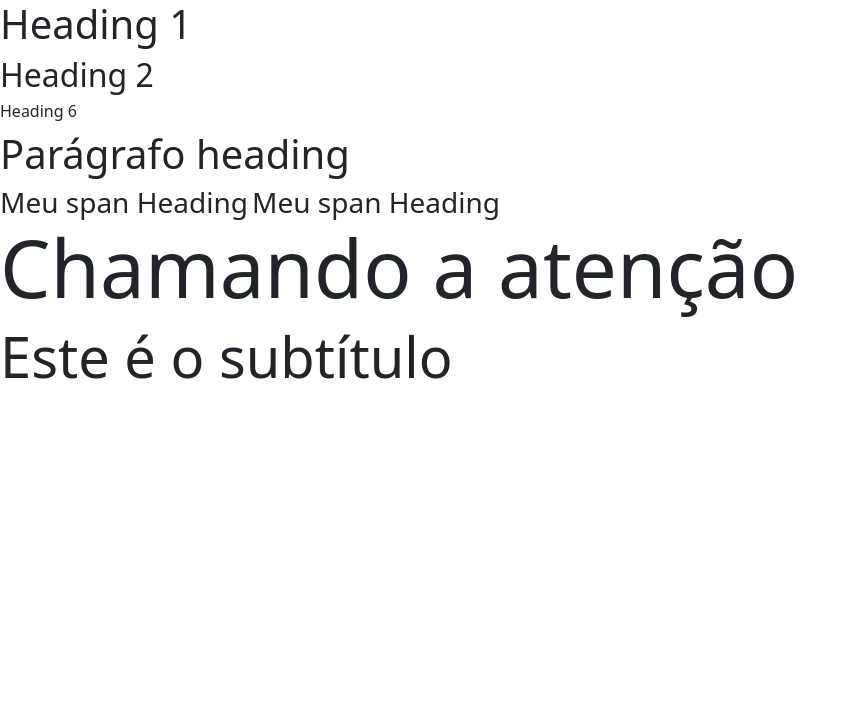
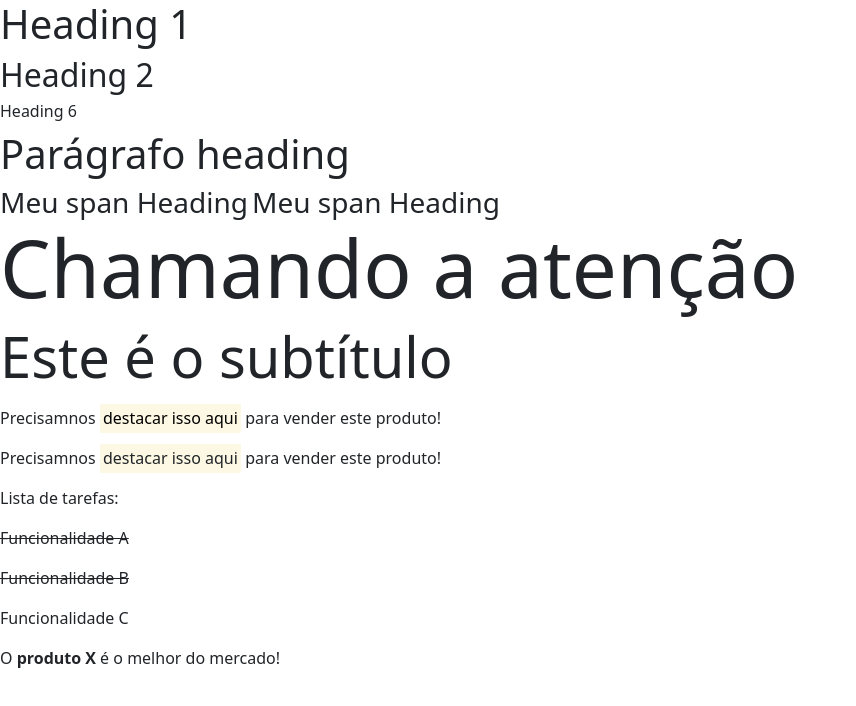
Before and after one commit to luizvelasco/curso_bootstrap5, a plain HTML site: page 06_conteudo/1_aulas/index.html in a window 1280 px wide. Shown: the whole page, without its empty margins (0-856 px from the left). Drawn offline with nearby package versions, Linux system fonts and the light colour scheme.

Commit message:
elementos inline

```diff
--- a/06_conteudo/1_aulas/css/styles.css
+++ b/06_conteudo/1_aulas/css/styles.css
@@ -0,0 +1,3 @@
+body {
+    padding-bottom: 500px;
+}
--- a/06_conteudo/1_aulas/index.html
+++ b/06_conteudo/1_aulas/index.html
@@ -23,5 +23,16 @@
     <h1 class="display-1">Chamando a atenção</h1>
     <p class="display-4">Este é o subtítulo</p>
 
+    <!-- Elementos inline -->
+    <p>Precisamnos <mark>destacar isso aqui</mark> para vender este produto!</p>
+    <p>Precisamnos <span class="mark">destacar isso aqui</span> para vender este produto!</p>
+
+    <p>Lista de tarefas:</p>
+    <p><del>Funcionalidade A</del></p>
+    <p><span class="text-decoration-line-through">Funcionalidade B</span></p>
+    <p>Funcionalidade C</p>
+
+    <p>O <strong>produto X</strong> é o melhor do mercado!</p>
+
 </body>
 </html>
```
